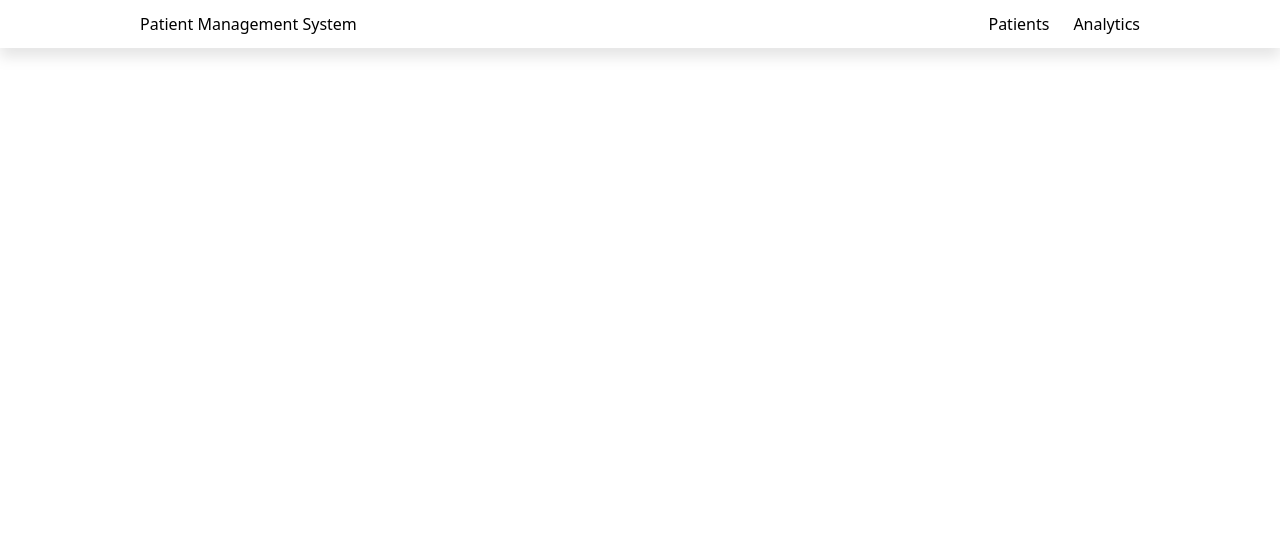
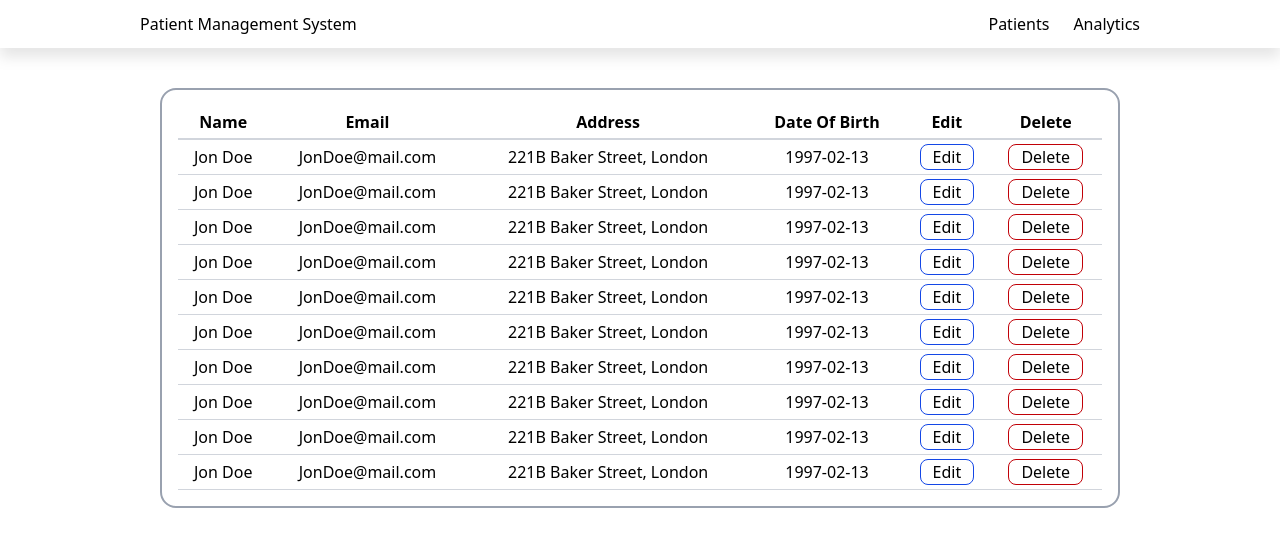
Before and after one commit to Marteldelfer/Patient-Management-System-Frontend-Client, a React (Vite) app in the folder pm-app/: page / in a window 1280 px wide. Shown: the top 546 px of the page. Built offline with nearby package versions, Linux system fonts and the light colour scheme.

Commit message:
Create Patient Table

```diff
--- a/pm-app/package.json
+++ b/pm-app/package.json
@@ -24,6 +24,7 @@
     "eslint-plugin-react-hooks": "^5.2.0",
     "eslint-plugin-react-refresh": "^0.4.19",
     "globals": "^16.0.0",
+    "prettier": "3.5.3",
     "typescript": "~5.8.3",
     "typescript-eslint": "^8.30.1",
     "vite": "^6.3.5"
--- a/pm-app/src/App.tsx
+++ b/pm-app/src/App.tsx
@@ -1,12 +1,10 @@
 import './index.css'
 import { PatientScreen } from './screens/PatientScreen'
-import { NavBar } from './components/Navbar'
 
 function App() {
 
   return (
     <div>
-      <NavBar></NavBar>
       <PatientScreen></PatientScreen>
     </div>
   )
--- a/pm-app/src/components/Navbar.tsx
+++ b/pm-app/src/components/Navbar.tsx
@@ -1,6 +1,7 @@
+import type {FunctionComponent} from "react";
 import "../index.css";
 
-export const NavBar = () => {
+export const NavBar: FunctionComponent = () => {
 	return (
 		<nav className="bg-white bold font-medium drop-shadow-xl">
 			<div className="flex m-auto w-4/5 max-w-5xl">
@@ -16,4 +17,4 @@ export const NavBar = () => {
 			</div>
 		</nav>
 	)
-}
+};
--- /dev/null
+++ b/pm-app/src/components/Table.tsx
@@ -0,0 +1,84 @@
+import type {FunctionComponent} from "react";
+
+interface HeaderProps {
+	props: Map<string, string>;
+	className?: string;
+}
+
+interface RowProps {
+	props: Map<string, string>;
+	className?: string;
+	handleEdit: (props: Map<string, string>) => void;
+	handleDelete: (props: Map<string, string>) => void;
+}
+
+interface TableProps {
+	props: Map<string, string>[];
+	className?: string;
+	handleEdit: (props: Map<string, string>) => void;
+	handleDelete: (props: Map<string, string>) => void;
+}
+
+const TableHeader: FunctionComponent<HeaderProps> = ({props, className}) => {
+	const headers = [...removeId(props).keys()]
+	return (
+		<>
+			<thead className={className}>
+			<tr>
+				{headers.map((p: string) => <th className={"text-center p-1"} key={p}>{camelCaseToWords(p)}</th>)}
+				<th className={"text-center p-1"}>Edit</th>
+				<th className={"text-center p-1"}>Delete</th>
+			</tr>
+			</thead>
+		</>
+	)
+};
+
+const TableRow: FunctionComponent<RowProps> = ({props, className, handleEdit, handleDelete}) => {
+	const propsWithouId = removeId(props);
+	return (
+		<>
+			<tr className={className}>
+				{[...propsWithouId].map(([key, value]) => <td className={"text-center p-1"} key={key}>{value}</td>)}
+				<td className={"text-center p-1"}>
+					<button className={"border pl-3 pr-3 rounded-lg border-blue-700 transition-all duration-150 cursor-pointer hover:bg-blue-700 hover:text-white"} onClick={() => handleEdit(props)}>Edit</button>
+				</td>
+				<td className={"text-center p-1"}>
+					<button className={"border pl-3 pr-3 rounded-lg border-red-700 transition-all duration-150 cursor-pointer hover:bg-red-700 hover:text-white"} onClick={() => handleDelete(props)}>Delete</button>
+				</td>
+			</tr>
+		</>
+	)
+}
+
+const removeId = (objWithId: Map<string, string>): Map<string, string> => {
+	const objWithoutId = new Map(objWithId.entries());
+	objWithoutId.delete("id");
+	return (objWithoutId);
+}
+
+const camelCaseToWords = (s: string) => {
+	const result = s.replace(/([A-Z])/g, ' $1');
+	return result.charAt(0).toUpperCase() + result.slice(1);
+}
+
+export const Table: FunctionComponent<TableProps> = ({props, handleEdit, handleDelete}) => {
+	const exampleProp: Map<string, string> = props[0]
+	return (
+		<>
+			<div className={"m-auto w-4/5 max-w-5xl p-4 border-2 border-gray-400 rounded-2xl"}>
+				<table className={"w-full"}>
+					<TableHeader props={exampleProp} className={"border-b-2 border-gray-300"}></TableHeader>
+					<tbody>
+					{props.map((p) => (
+						<TableRow handleEdit={(p) => handleEdit(p)}
+											handleDelete={(p) => handleDelete(p)}
+											className={"border-b-1 border-gray-300"} key={p.get("id")} props={p}>
+						</TableRow>)
+					)}
+					</tbody>
+				</table>
+			</div>
+		</>
+	)
+}
--- a/pm-app/src/screens/PatientScreen.tsx
+++ b/pm-app/src/screens/PatientScreen.tsx
@@ -1,12 +1,14 @@
 import type { FunctionComponent } from 'react'
+import {Table} from "../components/Table.tsx";
 import '../index.css'
+import {NavBar} from "../components/Navbar.tsx";
 
 interface PatientResponse {
-	id: string,
-	name: string,
-	email: string,
-	address: string,
-	dateOfBirth: string
+	"id": string,
+	"name": string,
+	"email": string,
+	"address": string,
+	"dateOfBirth": string
 }
 interface PatientRequest {
 	name: string,
@@ -15,9 +17,38 @@ interface PatientRequest {
 	dateOfBirth: string
 }
 
+const objToMap = (obj: PatientResponse | PatientRequest) => {
+	return (new Map(Object.entries(obj)));
+}
+
+const handleEditPatient = (patient: Map<string, string>) => {
+	console.log(`Edit ${patient.get("id")}`)
+}
+const handleDeletePatient = (patient: Map<string, string>) => {
+	console.log(`Delete ${patient.get("id")}`)
+}
+
 export const PatientScreen: FunctionComponent = () => {
+
+	const testPatients: Map<string, string>[] = [];
+	for (let i = 0; i < 10; i++) {
+		testPatients.push(objToMap({
+			id: "3bd442c7-938e-47f7-b3d2-0c8af8de082" + i,
+			name: "Jon Doe",
+			email: "JonDoe@mail.com",
+			address: "221B Baker Street, London",
+			dateOfBirth: "1997-02-13"
+		}));
+	}
+
 	return (
+
 		<>
+			<NavBar></NavBar>
+
+			<div className={"p-10"}>
+				<Table props={testPatients} handleEdit={handleEditPatient} handleDelete={handleDeletePatient}></Table>
+			</div>
 		</>
 	)
 }
```
Also changed, not shown: 1 other file (tests, documents, lock files or other folders).
